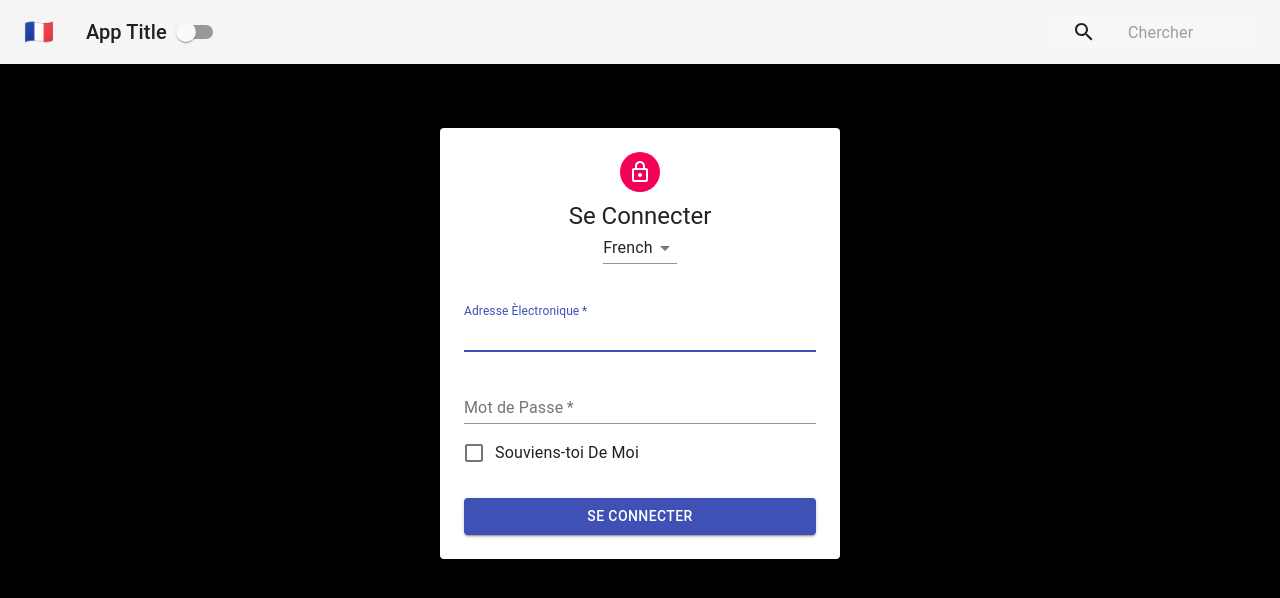
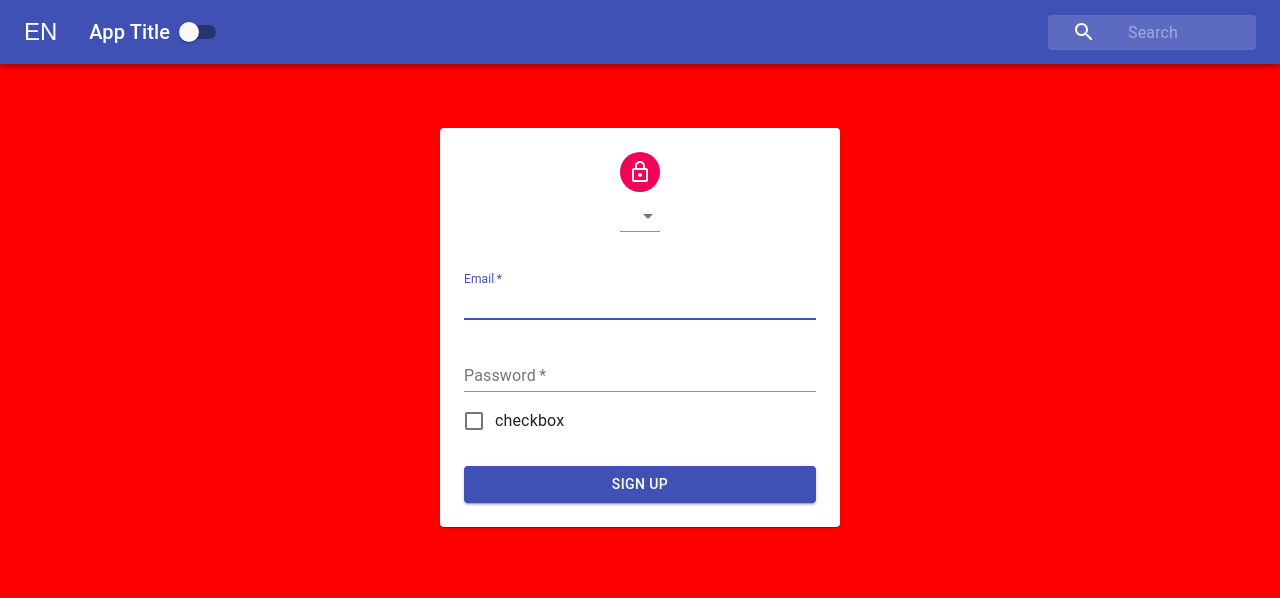
Before and after one commit to rafiurrafi/react-bootcamp, a React (Create React App) app: page / in a window 1280 px wide. Shown: the top 598 px of the page. Built offline with nearby package versions, Linux system fonts and the light colour scheme.

Commit message:
added pageContent component

```diff
--- a/src/app.jsx
+++ b/src/app.jsx
@@ -3,18 +3,12 @@ import "./app.css";
 import Navbar from "./navbar";
 import Form from "./form";
 import PageContent from "./pageContent";
-import ThemeProvider from "./contexts/ThemeContext";
-import LanguageProvider from "./contexts/LanguageContext";
 const App = (props) => {
   return (
-    <ThemeProvider>
-      <PageContent>
-        <LanguageProvider>
-          <Navbar />
-          <Form />
-        </LanguageProvider>
-      </PageContent>
-    </ThemeProvider>
+    <PageContent>
+      <Navbar />
+      <Form />
+    </PageContent>
   );
 };
 
--- a/src/contexts/LanguageContext.js
+++ /dev/null
@@ -1,29 +0,0 @@
-import React, { Component, createContext } from "react";
-export const LanguageContext = createContext();
-class LanguageProvider extends Component {
-  constructor(props) {
-    super();
-    this.state = {
-      language: "FR",
-    };
-    this.handleLanguageChange = this.handleLanguageChange.bind(this);
-  }
-  handleLanguageChange(e) {
-    console.log(e.target.value);
-    this.setState({ language: e.target.value });
-  }
-  render() {
-    return (
-      <LanguageContext.Provider
-        value={{
-          ...this.state,
-          onLanguageChange: this.handleLanguageChange,
-        }}
-      >
-        {this.props.children}
-      </LanguageContext.Provider>
-    );
-  }
-}
-
-export default LanguageProvider;
--- a/src/contexts/ThemeContext.js
+++ /dev/null
@@ -1,26 +0,0 @@
-import React, { Component, createContext } from "react";
-
-export const ThemeContext = createContext();
-class ThemeProvider extends Component {
-  constructor(props) {
-    super(props);
-    this.state = {
-      isDarkMode: true,
-    };
-    this.handleThemeChange = this.handleThemeChange.bind(this);
-  }
-  handleThemeChange() {
-    this.setState({ isDarkMode: !this.state.isDarkMode });
-  }
-  render() {
-    return (
-      <ThemeContext.Provider
-        value={{ ...this.state, onThemeChange: this.handleThemeChange }}
-      >
-        {this.props.children}
-      </ThemeContext.Provider>
-    );
-  }
-}
-
-export default ThemeProvider;
--- a/src/form.jsx
+++ b/src/form.jsx
@@ -1,4 +1,4 @@
-import React, { useContext } from "react";
+import React, { Component } from "react";
 
 import { withStyles } from "@material-ui/core/styles";
 import styles from "./styles/formStyles";
@@ -16,37 +16,35 @@ import Typography from "@material-ui/core/Typography";
 import MenuItem from "@material-ui/core/MenuItem";
 import Select from "@material-ui/core/Select";
 import LockOutlinedIcon from "@material-ui/icons/LockOutlined";
-import { LanguageContext } from "./contexts/LanguageContext";
 
-const languageContent = {
-  EN: {
-    headerText: "Sign In",
-    email: "Email",
-    password: "Password",
-    checkboxText: "Remember Me",
-    buttonText: "Sign In",
-  },
-  FR: {
-    headerText: "Se Connecter",
-    email: "Adresse Èlectronique",
-    password: "Mot de Passe",
-    checkboxText: "Souviens-toi De Moi",
-    buttonText: "Se Connecter",
-  },
-  SP: {
-    headerText: "Registrarse",
-    email: "Correo Electrónico",
-    password: "Contraseña",
-    checkboxText: "Recuérdame",
-    buttonText: "Registrarse",
-  },
-};
+// const languageContent = {
+//   EN: {
+//     headerText: "Sign In",
+//     email: "Email",
+//     password: "Password",
+//     checkboxText: "Remember Me",
+//     buttonText: "Sign In",
+//   },
+//   FR: {
+//     headerText: "Se Connecter",
+//     email: "Adresse Èlectronique",
+//     password: "Mot de Passe",
+//     checkboxText: "Souviens-toi De Moi",
+//     buttonText: "Se Connecter",
+//   },
+//   SP: {
+//     headerText: "Registrarse",
+//     email: "Correo Electrónico",
+//     password: "Contraseña",
+//     checkboxText: "Recuérdame",
+//     buttonText: "Registrarse",
+//   },
+// };
 
-const Form = (props) => {
-  const { classes } = props;
-  const { language, onLanguageChange } = useContext(LanguageContext);
-  const { headerText, email, password, checkboxText, buttonText } =
-    languageContent[language];
+class Form extends Component {
+  render() {
+    const { classes } = this.props;
+
     return (
       <main className={classes.main}>
         <Paper className={classes.paper}>
@@ -56,10 +54,10 @@ const Form = (props) => {
           </Avatar>
 
           {/* HEADER */}
-        <Typography variant="h5">{headerText}</Typography>
+          <Typography variant="h5"></Typography>
 
           {/* LANGUAGE SELECT */}
-        <Select value={language} onChange={onLanguageChange}>
+          <Select>
             <MenuItem value="EN">English</MenuItem>
             <MenuItem value="FR">French</MenuItem>
             <MenuItem value="SP">Spanish</MenuItem>
@@ -69,18 +67,18 @@ const Form = (props) => {
           <form className={classes.form}>
             {/* EMAIL */}
             <FormControl margin="normal" required fullWidth>
-            <InputLabel htmlFor="email">{email}</InputLabel>
+              <InputLabel htmlFor="email">Email</InputLabel>
               <Input id="email" name="email" autoFocus />
             </FormControl>
             {/* PASSWORD */}
             <FormControl margin="normal" required fullWidth>
-            <InputLabel htmlFor="password">{password}</InputLabel>
+              <InputLabel htmlFor="password">Password</InputLabel>
               <Input id="password" name="password" />
             </FormControl>
             {/* CHECKBOX */}
             <FormControlLabel
               control={<Checkbox color="primary" />}
-            label={checkboxText}
+              label="checkbox"
             />
             {/* SIGN-IN BUTTON */}
             <Button
@@ -90,12 +88,13 @@ const Form = (props) => {
               color="primary"
               className={classes.submit}
             >
-            {buttonText}
+              Sign up
             </Button>
           </form>
         </Paper>
       </main>
     );
-};
+  }
+}
 
 export default withStyles(styles)(Form);
--- a/src/navbar.jsx
+++ b/src/navbar.jsx
@@ -2,7 +2,6 @@ import React, { Component } from "react";
 
 import { withStyles } from "@material-ui/core/styles";
 import styles from "./styles/navbarStyles";
-import { ThemeContext } from "./contexts/ThemeContext";
 
 import AppBar from "@material-ui/core/AppBar";
 import Toolbar from "@material-ui/core/Toolbar";
@@ -11,55 +10,44 @@ import Typography from "@material-ui/core/Typography";
 import InputBase from "@material-ui/core/InputBase";
 import Switch from "@material-ui/core/Switch";
 import SearchIcon from "@material-ui/icons/Search";
-import { LanguageContext } from "./contexts/LanguageContext";
 
-const languageContent = {
-  EN: {
-    search: "Search",
-    flag: "Gb",
-  },
-  FR: {
-    search: "Chercher",
-    flag: "🇫🇷",
-  },
-  SP: {
-    search: "Buscar",
-    flag: "🇪🇸",
-  },
-};
+// const languageContent = {
+//   EN: {
+//     search: "Search",
+//     flag: "🇬🇧",
+//   },
+//   FR: {
+//     search: "Chercher",
+//     flag: "🇫🇷",
+//   },
+//   SP: {
+//     search: "Buscar",
+//     flag: "🇪🇸",
+//   },
+// };
 
 class Navbar extends Component {
-  static contextType = ThemeContext;
   render() {
     const { classes } = this.props;
-    const { isDarkMode, onThemeChange } = this.context;
+
     return (
-      <LanguageContext.Consumer>
-        {(value) => (
       <div className={classes.root}>
-            <AppBar
-              position="static"
-              color={isDarkMode ? "default" : "primary"}
-            >
+        <AppBar position="static">
           <Toolbar>
             {/* FLAG */}
             <IconButton className={classes.menuButton} color="inherit">
               <span role="img" aria-label="French Flag">
-                    {languageContent[value.language].flag}
+                EN
               </span>
             </IconButton>
 
             {/* TITLE */}
-                <Typography
-                  className={classes.title}
-                  variant="h6"
-                  color="inherit"
-                >
+            <Typography className={classes.title} variant="h6" color="inherit">
               App Title
             </Typography>
 
             {/* THEME SWITCH */}
-                <Switch onChange={onThemeChange} />
+            <Switch />
 
             <div className={classes.grow} />
 
@@ -69,18 +57,13 @@ class Navbar extends Component {
                 <SearchIcon />
               </div>
               <InputBase
-                    placeholder={languageContent[value.language].search}
-                    classes={{
-                      root: classes.inputRoot,
-                      input: classes.inputInput,
-                    }}
+                placeholder="Search"
+                classes={{ root: classes.inputRoot, input: classes.inputInput }}
               />
             </div>
           </Toolbar>
         </AppBar>
       </div>
-        )}
-      </LanguageContext.Consumer>
     );
   }
 }
--- a/src/pageContent.jsx
+++ b/src/pageContent.jsx
@@ -1,14 +1,10 @@
 import React, { Component } from "react";
-import { ThemeContext } from "./contexts/ThemeContext";
-
 class PageContent extends Component {
-  static contextType = ThemeContext;
   render() {
-    const { isDarkMode } = this.context;
     const styles = {
-      backgroundColor: isDarkMode ? "#000" : "#fff",
+      backgroundColor: "red",
+      minHeight: "100vh",
       width: "100%",
-      minHeight: "100vh",
     };
     return <div style={styles}>{this.props.children}</div>;
   }
```
Lines whose indentation alone changed are shown as unchanged.
